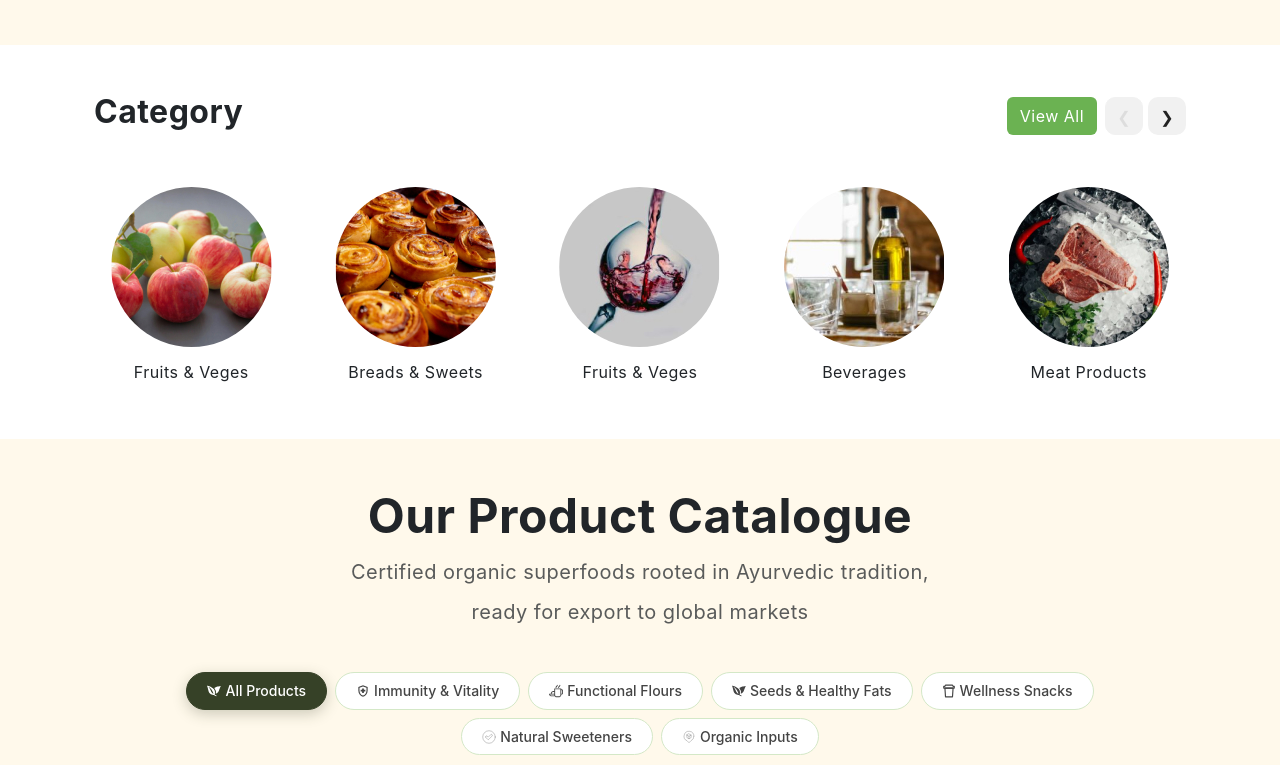
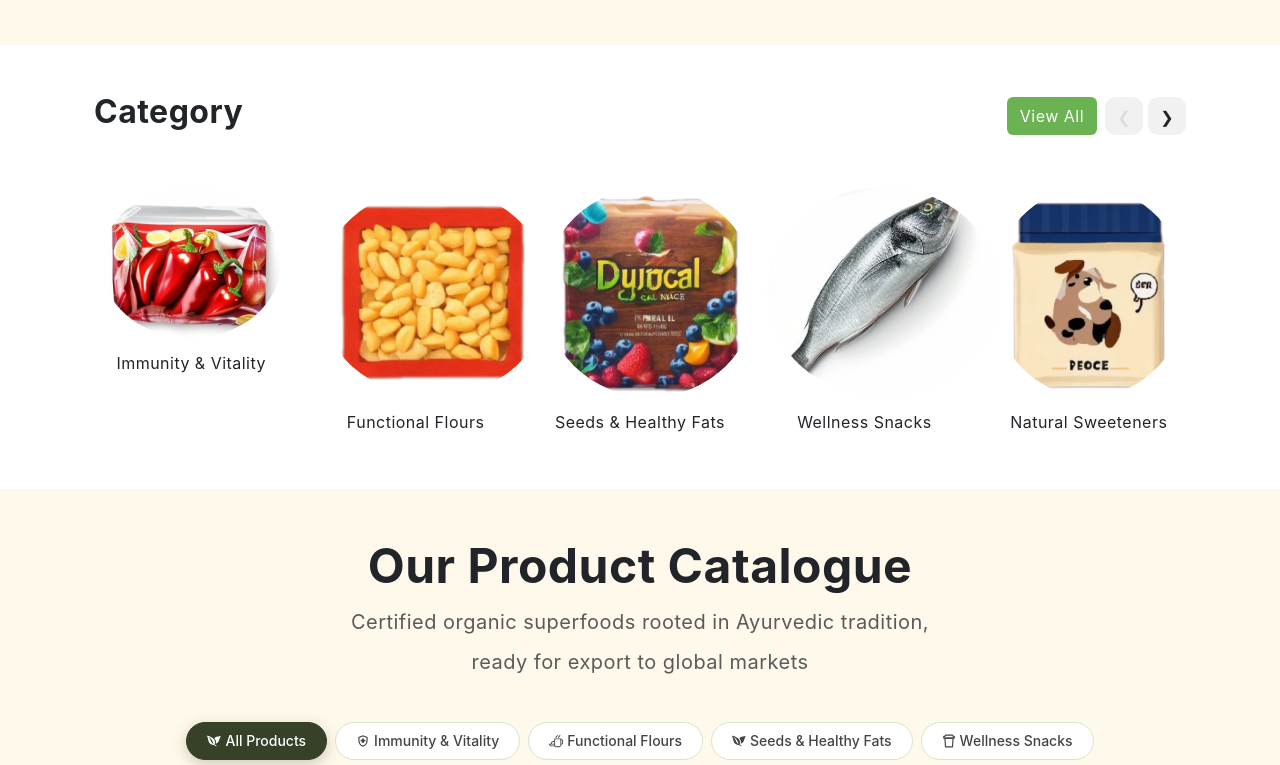
Before and after one commit to Info-DNT/ayushkama_website, a plain HTML site: page index.html in a window 1280 px wide. Shown: the part 2001-2766 px from the top of the page. Drawn offline with nearby package versions, Linux system fonts and the light colour scheme.

Commit message:
fix: use product catalogue images in category carousel and certifications
- Category carousel: replaced generic stock slides with 7 Ayushkama
  product categories (Immunity & Vitality, Functional Flours, Seeds &
  Healthy Fats, Wellness Snacks, Natural Sweeteners, Organic Inputs,
  All Products) using matching product-thumb-*.png images
- Carousel links now scroll to #product-catalogue instead of category.html
- Certifications: updated 5 cert badge images (USDA, India, EU, FSSAI,
  ISO 22000) to use product-thumb images consistent with catalogue

```diff
--- a/index.html
+++ b/index.html
@@ -553,10 +553,13 @@
           <div class="search-bar row bg-light p-2 rounded-4">
             <div class="col-md-4 d-none d-md-block">
               <select class="form-select border-0 bg-transparent">
-                <option>All Categories</option>
-                <option>Groceries</option>
-                <option>Drinks</option>
-                <option>Chocolates</option>
+                <option>All Products</option>
+                <option>Immunity & Vitality</option>
+                <option>Functional Flours</option>
+                <option>Seeds & Healthy Fats</option>
+                <option>Wellness Snacks</option>
+                <option>Natural Sweeteners</option>
+                <option>Organic Inputs</option>
               </select>
             </div>
             <div class="col-11 col-md-7">
@@ -745,10 +748,17 @@
 
         <!-- Left: Text Content -->
         <div class="col-lg-6">
-          <h2 class="display-5 fw-bold lh-sm mb-4" style="color: var(--bs-secondary);">Rooted in the Fertile Plains of India</h2>
-          <p class="text-muted lh-lg">Ayushkama bridges millennia-old Ayurvedic wisdom with contemporary wellness needs. We work directly with over 500 smallholder farmers across India's most fertile regions, cultivating certified organic superfoods that honor traditional agricultural practices while meeting stringent international quality standards.</p>
-          <p class="text-muted lh-lg">From the high-curcumin Lakadong turmeric fields of Meghalaya to the pristine Himalayan forests where our wild honey is harvested, every product carries the essence of Indian soil and the dedication of farming communities committed to sustainable, chemical-free cultivation.</p>
-          <p class="text-muted lh-lg">Our farm-to-container traceability ensures that the vitality preserved in ancient Ayurvedic texts reaches global markets with its nutritional integrity intact.</p>
+          <h2 class="display-5 fw-bold lh-sm mb-4" style="color: var(--bs-secondary);">Rooted in the Fertile Plains of
+            India</h2>
+          <p class="text-muted lh-lg">Ayushkama bridges millennia-old Ayurvedic wisdom with contemporary wellness needs.
+            We work directly with over 500 smallholder farmers across India's most fertile regions, cultivating
+            certified organic superfoods that honor traditional agricultural practices while meeting stringent
+            international quality standards.</p>
+          <p class="text-muted lh-lg">From the high-curcumin Lakadong turmeric fields of Meghalaya to the pristine
+            Himalayan forests where our wild honey is harvested, every product carries the essence of Indian soil and
+            the dedication of farming communities committed to sustainable, chemical-free cultivation.</p>
+          <p class="text-muted lh-lg">Our farm-to-container traceability ensures that the vitality preserved in ancient
+            Ayurvedic texts reaches global markets with its nutritional integrity intact.</p>
 
           <hr class="my-4" style="border-color: #d4e8c7;">
 
@@ -819,7 +829,7 @@
   </section>
   <!-- ===== / ROOTED IN INDIA SECTION ===== -->
 
-<section class="py-5 overflow-hidden">
+  <section class="py-5 overflow-hidden">
     <div class="container-lg">
       <div class="row">
         <div class="col-md-12">
@@ -843,53 +853,47 @@
 
           <div class="category-carousel swiper">
             <div class="swiper-wrapper">
-              <a href="category.html" class="nav-link swiper-slide text-center">
-                <img src="images/category-thumb-1.jpg" class="rounded-circle" alt="Category Thumbnail">
-                <h4 class="fs-6 mt-3 fw-normal category-title">Fruits & Veges</h4>
+
+              <!-- Immunity & Vitality: Moringa (product-thumb-4) -->
+              <a href="#product-catalogue" class="nav-link swiper-slide text-center">
+                <img src="images/product-thumb-4.png" class="rounded-circle" alt="Immunity &amp; Vitality">
+                <h4 class="fs-6 mt-3 fw-normal category-title">Immunity &amp; Vitality</h4>
               </a>
-              <a href="category.html" class="nav-link swiper-slide text-center">
-                <img src="images/category-thumb-2.jpg" class="rounded-circle" alt="Category Thumbnail">
-                <h4 class="fs-6 mt-3 fw-normal category-title">Breads & Sweets</h4>
+
+              <!-- Functional Flours: Sattu (product-thumb-2) -->
+              <a href="#product-catalogue" class="nav-link swiper-slide text-center">
+                <img src="images/product-thumb-2.png" class="rounded-circle" alt="Functional Flours">
+                <h4 class="fs-6 mt-3 fw-normal category-title">Functional Flours</h4>
               </a>
-              <a href="category.html" class="nav-link swiper-slide text-center">
-                <img src="images/category-thumb-3.jpg" class="rounded-circle" alt="Category Thumbnail">
-                <h4 class="fs-6 mt-3 fw-normal category-title">Fruits & Veges</h4>
+
+              <!-- Seeds & Healthy Fats: Sesame (product-thumb-7) -->
+              <a href="#product-catalogue" class="nav-link swiper-slide text-center">
+                <img src="images/product-thumb-7.png" class="rounded-circle" alt="Seeds &amp; Healthy Fats">
+                <h4 class="fs-6 mt-3 fw-normal category-title">Seeds &amp; Healthy Fats</h4>
               </a>
-              <a href="category.html" class="nav-link swiper-slide text-center">
-                <img src="images/category-thumb-4.jpg" class="rounded-circle" alt="Category Thumbnail">
-                <h4 class="fs-6 mt-3 fw-normal category-title">Beverages</h4>
+
+              <!-- Wellness Snacks: Roasted Chana (product-thumb-6) -->
+              <a href="#product-catalogue" class="nav-link swiper-slide text-center">
+                <img src="images/product-thumb-6.png" class="rounded-circle" alt="Wellness Snacks">
+                <h4 class="fs-6 mt-3 fw-normal category-title">Wellness Snacks</h4>
               </a>
-              <a href="category.html" class="nav-link swiper-slide text-center">
-                <img src="images/category-thumb-5.jpg" class="rounded-circle" alt="Category Thumbnail">
-                <h4 class="fs-6 mt-3 fw-normal category-title">Meat Products</h4>
+
+              <!-- Natural Sweeteners: Raw Forest Honey (product-thumb-9) -->
+              <a href="#product-catalogue" class="nav-link swiper-slide text-center">
+                <img src="images/product-thumb-9.png" class="rounded-circle" alt="Natural Sweeteners">
+                <h4 class="fs-6 mt-3 fw-normal category-title">Natural Sweeteners</h4>
               </a>
-              <a href="category.html" class="nav-link swiper-slide text-center">
-                <img src="images/category-thumb-6.jpg" class="rounded-circle" alt="Category Thumbnail">
-                <h4 class="fs-6 mt-3 fw-normal category-title">Breads</h4>
+
+              <!-- Organic Inputs: Turmeric (product-thumb-1) -->
+              <a href="#product-catalogue" class="nav-link swiper-slide text-center">
+                <img src="images/product-thumb-1.png" class="rounded-circle" alt="Organic Inputs">
+                <h4 class="fs-6 mt-3 fw-normal category-title">Organic Inputs</h4>
               </a>
-              <a href="category.html" class="nav-link swiper-slide text-center">
-                <img src="images/category-thumb-7.jpg" class="rounded-circle" alt="Category Thumbnail">
-                <h4 class="fs-6 mt-3 fw-normal category-title">Fruits & Veges</h4>
-              </a>
-              <a href="category.html" class="nav-link swiper-slide text-center">
-                <img src="images/category-thumb-8.jpg" class="rounded-circle" alt="Category Thumbnail">
-                <h4 class="fs-6 mt-3 fw-normal category-title">Breads & Sweets</h4>
-              </a>
-              <a href="category.html" class="nav-link swiper-slide text-center">
-                <img src="images/category-thumb-1.jpg" class="rounded-circle" alt="Category Thumbnail">
-                <h4 class="fs-6 mt-3 fw-normal category-title">Fruits & Veges</h4>
-              </a>
-              <a href="category.html" class="nav-link swiper-slide text-center">
-                <img src="images/category-thumb-1.jpg" class="rounded-circle" alt="Category Thumbnail">
-                <h4 class="fs-6 mt-3 fw-normal category-title">Beverages</h4>
-              </a>
-              <a href="category.html" class="nav-link swiper-slide text-center">
-                <img src="images/category-thumb-1.jpg" class="rounded-circle" alt="Category Thumbnail">
-                <h4 class="fs-6 mt-3 fw-normal category-title">Meat Products</h4>
-              </a>
-              <a href="category.html" class="nav-link swiper-slide text-center">
-                <img src="images/category-thumb-1.jpg" class="rounded-circle" alt="Category Thumbnail">
-                <h4 class="fs-6 mt-3 fw-normal category-title">Breads</h4>
+
+              <!-- All Products: Ashwagandha (product-thumb-3) -->
+              <a href="#product-catalogue" class="nav-link swiper-slide text-center">
+                <img src="images/product-thumb-3.png" class="rounded-circle" alt="All Products">
+                <h4 class="fs-6 mt-3 fw-normal category-title">All Products</h4>
               </a>
 
             </div>
@@ -1369,10 +1373,10 @@
           <div class="why-card text-center px-3">
             <div class="why-icon-circle mx-auto mb-3">
               <svg width="28" height="28" fill="none" viewBox="0 0 24 24" stroke="white" stroke-width="1.8">
-                <rect x="3" y="3" width="7" height="7" rx="1"/>
-                <rect x="14" y="3" width="7" height="7" rx="1"/>
-                <rect x="3" y="14" width="7" height="7" rx="1"/>
-                <path d="M14 14h2v2M14 20h6M20 14v6"/>
+                <rect x="3" y="3" width="7" height="7" rx="1" />
+                <rect x="14" y="3" width="7" height="7" rx="1" />
+                <rect x="3" y="14" width="7" height="7" rx="1" />
+                <path d="M14 14h2v2M14 20h6M20 14v6" />
               </svg>
             </div>
             <h4 class="why-card-title">Farm-to-Container Traceability</h4>
@@ -1385,12 +1389,13 @@
           <div class="why-card text-center px-3">
             <div class="why-icon-circle mx-auto mb-3">
               <svg width="28" height="28" fill="none" viewBox="0 0 24 24" stroke="white" stroke-width="1.8">
-                <path d="M12 2C8 6 6 9 6 12a6 6 0 0012 0c0-3-2-6-6-10z"/>
-                <path d="M12 12c-1.1 0-2 .9-2 2s.9 2 2 2 2-.9 2-2-.9-2-2-2z"/>
+                <path d="M12 2C8 6 6 9 6 12a6 6 0 0012 0c0-3-2-6-6-10z" />
+                <path d="M12 12c-1.1 0-2 .9-2 2s.9 2 2 2 2-.9 2-2-.9-2-2-2z" />
               </svg>
             </div>
             <h4 class="why-card-title">Small-Batch Processing</h4>
-            <p class="why-card-text">Preserves potency &amp; freshness through careful, traditional processing methods</p>
+            <p class="why-card-text">Preserves potency &amp; freshness through careful, traditional processing methods
+            </p>
           </div>
         </div>
 
@@ -1399,9 +1404,10 @@
           <div class="why-card text-center px-3">
             <div class="why-icon-circle mx-auto mb-3">
               <svg width="28" height="28" fill="none" viewBox="0 0 24 24" stroke="white" stroke-width="1.8">
-                <path d="M21 16V8a2 2 0 00-1-1.73l-7-4a2 2 0 00-2 0l-7 4A2 2 0 002 8v8a2 2 0 001 1.73l7 4a2 2 0 002 0l7-4A2 2 0 0021 16z"/>
-                <polyline points="3.27 6.96 12 12.01 20.73 6.96"/>
-                <line x1="12" y1="22.08" x2="12" y2="12"/>
+                <path
+                  d="M21 16V8a2 2 0 00-1-1.73l-7-4a2 2 0 00-2 0l-7 4A2 2 0 002 8v8a2 2 0 001 1.73l7 4a2 2 0 002 0l7-4A2 2 0 0021 16z" />
+                <polyline points="3.27 6.96 12 12.01 20.73 6.96" />
+                <line x1="12" y1="22.08" x2="12" y2="12" />
               </svg>
             </div>
             <h4 class="why-card-title">Sustainable Packaging</h4>
@@ -1414,11 +1420,11 @@
           <div class="why-card text-center px-3">
             <div class="why-icon-circle mx-auto mb-3">
               <svg width="28" height="28" fill="none" viewBox="0 0 24 24" stroke="white" stroke-width="1.8">
-                <path d="M14 2H6a2 2 0 00-2 2v16a2 2 0 002 2h12a2 2 0 002-2V8z"/>
-                <polyline points="14 2 14 8 20 8"/>
-                <line x1="16" y1="13" x2="8" y2="13"/>
-                <line x1="16" y1="17" x2="8" y2="17"/>
-                <polyline points="10 9 9 9 8 9"/>
+                <path d="M14 2H6a2 2 0 00-2 2v16a2 2 0 002 2h12a2 2 0 002-2V8z" />
+                <polyline points="14 2 14 8 20 8" />
+                <line x1="16" y1="13" x2="8" y2="13" />
+                <line x1="16" y1="17" x2="8" y2="17" />
+                <polyline points="10 9 9 9 8 9" />
               </svg>
             </div>
             <h4 class="why-card-title">Regulatory Compliance</h4>
@@ -1440,7 +1446,9 @@
       <div class="row mb-5">
         <div class="col-12 text-center">
           <h2 class="display-5 fw-bold" style="color: var(--bs-secondary);">Global Standards. Local Soul.</h2>
-          <p class="text-muted fs-5 mt-2">Seamless export solutions for <a href="#" class="text-primary text-decoration-none fw-semibold">international wellness brands</a> and distributors</p>
+          <p class="text-muted fs-5 mt-2">Seamless export solutions for <a href="#"
+              class="text-primary text-decoration-none fw-semibold">international wellness brands</a> and distributors
+          </p>
         </div>
       </div>
 
@@ -1452,13 +1460,15 @@
           <div class="export-card">
             <div class="export-icon-circle mb-3">
               <svg width="24" height="24" fill="none" viewBox="0 0 24 24" stroke="white" stroke-width="2">
-                <path d="M21 16V8a2 2 0 00-1-1.73l-7-4a2 2 0 00-2 0l-7 4A2 2 0 002 8v8a2 2 0 001 1.73l7 4a2 2 0 002 0l7-4A2 2 0 0021 16z"/>
-                <polyline points="3.27 6.96 12 12.01 20.73 6.96"/>
-                <line x1="12" y1="22.08" x2="12" y2="12"/>
+                <path
+                  d="M21 16V8a2 2 0 00-1-1.73l-7-4a2 2 0 00-2 0l-7 4A2 2 0 002 8v8a2 2 0 001 1.73l7 4a2 2 0 002 0l7-4A2 2 0 0021 16z" />
+                <polyline points="3.27 6.96 12 12.01 20.73 6.96" />
+                <line x1="12" y1="22.08" x2="12" y2="12" />
               </svg>
             </div>
             <h5 class="export-card-title">Flexible Quantities</h5>
-            <p class="export-card-text">FCL <span class="text-muted">(Full Container Load)</span> and LCL <span class="text-muted">(Less than Container Load)</span> options available</p>
+            <p class="export-card-text">FCL <span class="text-muted">(Full Container Load)</span> and LCL <span
+                class="text-muted">(Less than Container Load)</span> options available</p>
           </div>
         </div>
 
@@ -1467,8 +1477,8 @@
           <div class="export-card">
             <div class="export-icon-circle mb-3">
               <svg width="24" height="24" fill="none" viewBox="0 0 24 24" stroke="white" stroke-width="2">
-                <path d="M20.59 13.41l-7.17 7.17a2 2 0 01-2.83 0L2 12V2h10l8.59 8.59a2 2 0 010 2.82z"/>
-                <line x1="7" y1="7" x2="7.01" y2="7"/>
+                <path d="M20.59 13.41l-7.17 7.17a2 2 0 01-2.83 0L2 12V2h10l8.59 8.59a2 2 0 010 2.82z" />
+                <line x1="7" y1="7" x2="7.01" y2="7" />
               </svg>
             </div>
             <h5 class="export-card-title">Private &amp; White Label</h5>
@@ -1481,10 +1491,10 @@
           <div class="export-card">
             <div class="export-icon-circle mb-3">
               <svg width="24" height="24" fill="none" viewBox="0 0 24 24" stroke="white" stroke-width="2">
-                <path d="M14 2H6a2 2 0 00-2 2v16a2 2 0 002 2h12a2 2 0 002-2V8z"/>
-                <polyline points="14 2 14 8 20 8"/>
-                <line x1="16" y1="13" x2="8" y2="13"/>
-                <line x1="16" y1="17" x2="8" y2="17"/>
+                <path d="M14 2H6a2 2 0 00-2 2v16a2 2 0 002 2h12a2 2 0 002-2V8z" />
+                <polyline points="14 2 14 8 20 8" />
+                <line x1="16" y1="13" x2="8" y2="13" />
+                <line x1="16" y1="17" x2="8" y2="17" />
               </svg>
             </div>
             <h5 class="export-card-title">Custom Compliance</h5>
@@ -1497,9 +1507,9 @@
           <div class="export-card">
             <div class="export-icon-circle mb-3">
               <svg width="24" height="24" fill="none" viewBox="0 0 24 24" stroke="white" stroke-width="2">
-                <circle cx="12" cy="12" r="10"/>
-                <line x1="2" y1="12" x2="22" y2="12"/>
-                <path d="M12 2a15.3 15.3 0 014 10 15.3 15.3 0 01-4 10 15.3 15.3 0 01-4-10 15.3 15.3 0 014-10z"/>
+                <circle cx="12" cy="12" r="10" />
+                <line x1="2" y1="12" x2="22" y2="12" />
+                <path d="M12 2a15.3 15.3 0 014 10 15.3 15.3 0 01-4 10 15.3 15.3 0 01-4-10 15.3 15.3 0 014-10z" />
               </svg>
             </div>
             <h5 class="export-card-title">Export Documentation</h5>
@@ -1516,7 +1526,8 @@
           <!-- Left: Text + Countries -->
           <div class="col-lg-6">
             <h3 class="fw-bold mb-2" style="color: var(--bs-secondary);">Current Export Destinations</h3>
-            <p class="text-muted mb-4">We currently serve 23 countries across four continents, with growing partnerships in:</p>
+            <p class="text-muted mb-4">We currently serve 23 countries across four continents, with growing partnerships
+              in:</p>
             <div class="row">
               <div class="col-6">
                 <ul class="list-unstyled destinations-list">
@@ -1540,7 +1551,12 @@
               </div>
             </div>
             <a href="#" class="btn btn-download mt-3">
-              <svg width="16" height="16" class="me-2" fill="none" viewBox="0 0 24 24" stroke="currentColor" stroke-width="2"><path d="M21 15v4a2 2 0 01-2 2H5a2 2 0 01-2-2v-4"/><polyline points="7 10 12 15 17 10"/><line x1="12" y1="15" x2="12" y2="3"/></svg>
+              <svg width="16" height="16" class="me-2" fill="none" viewBox="0 0 24 24" stroke="currentColor"
+                stroke-width="2">
+                <path d="M21 15v4a2 2 0 01-2 2H5a2 2 0 01-2-2v-4" />
+                <polyline points="7 10 12 15 17 10" />
+                <line x1="12" y1="15" x2="12" y2="3" />
+              </svg>
               Download Product Specifications
             </a>
           </div>
@@ -1574,7 +1590,8 @@
       <div class="row mb-5">
         <div class="col-12 text-center">
           <h2 class="display-5 fw-bold" style="color: var(--bs-secondary);">Trusted by Global Importers</h2>
-          <p class="text-muted fs-5 mt-2">Building long-term partnerships through quality consistency and reliable service</p>
+          <p class="text-muted fs-5 mt-2">Building long-term partnerships through quality consistency and reliable
+            service</p>
         </div>
       </div>
 
@@ -1588,7 +1605,9 @@
               <div class="testimonial-stars">&#9733;&#9733;&#9733;&#9733;&#9733;</div>
               <span class="testimonial-quote-icon">&ldquo;</span>
             </div>
-            <p class="mt-3 text-muted lh-lg fst-italic">&ldquo;Ayushkama has been our trusted supplier for organic Moringa and Ashwagandha for three years. Their quality consistency and documentation support make international compliance seamless.&rdquo;</p>
+            <p class="mt-3 text-muted lh-lg fst-italic">&ldquo;Ayushkama has been our trusted supplier for organic
+              Moringa and Ashwagandha for three years. Their quality consistency and documentation support make
+              international compliance seamless.&rdquo;</p>
             <div class="mt-4 pt-3 border-top">
               <p class="testimonial-author mb-0">Sarah Mitchell</p>
               <p class="testimonial-role mb-0">Procurement Director</p>
@@ -1604,7 +1623,9 @@
               <div class="testimonial-stars">&#9733;&#9733;&#9733;&#9733;&#9733;</div>
               <span class="testimonial-quote-icon">&ldquo;</span>
             </div>
-            <p class="mt-3 text-muted lh-lg fst-italic">&ldquo;The Lakadong turmeric curcumin levels consistently exceed our specifications. Their farm traceability system gives us complete confidence for EU organic certification.&rdquo;</p>
+            <p class="mt-3 text-muted lh-lg fst-italic">&ldquo;The Lakadong turmeric curcumin levels consistently exceed
+              our specifications. Their farm traceability system gives us complete confidence for EU organic
+              certification.&rdquo;</p>
             <div class="mt-4 pt-3 border-top">
               <p class="testimonial-author mb-0">Klaus Weber</p>
               <p class="testimonial-role mb-0">Quality Manager</p>
@@ -1620,7 +1641,8 @@
               <div class="testimonial-stars">&#9733;&#9733;&#9733;&#9733;&#9733;</div>
               <span class="testimonial-quote-icon">&ldquo;</span>
             </div>
-            <p class="mt-3 text-muted lh-lg fst-italic">&ldquo;Professional export documentation and reliable delivery schedules. Their honey varieties perform exceptionally well in Middle Eastern markets.&rdquo;</p>
+            <p class="mt-3 text-muted lh-lg fst-italic">&ldquo;Professional export documentation and reliable delivery
+              schedules. Their honey varieties perform exceptionally well in Middle Eastern markets.&rdquo;</p>
             <div class="mt-4 pt-3 border-top">
               <p class="testimonial-author mb-0">Ahmed Al-Rashid</p>
               <p class="testimonial-role mb-0">CEO</p>
@@ -1641,31 +1663,31 @@
 
             <!-- USDA Organic -->
             <div class="cert-card">
-              <img src="images/category-thumb-1.jpg" alt="USDA Organic" class="cert-img rounded-circle">
+              <img src="images/product-thumb-4.png" alt="USDA Organic" class="cert-img rounded-circle">
               <p class="cert-label">USDA Organic</p>
             </div>
 
             <!-- India Organic -->
             <div class="cert-card">
-              <img src="images/category-thumb-2.jpg" alt="India Organic" class="cert-img rounded-circle">
+              <img src="images/product-thumb-1.png" alt="India Organic" class="cert-img rounded-circle">
               <p class="cert-label">India Organic</p>
             </div>
 
             <!-- EU Organic -->
             <div class="cert-card">
-              <img src="images/category-thumb-3.jpg" alt="EU Organic" class="cert-img rounded-circle">
+              <img src="images/product-thumb-9.png" alt="EU Organic" class="cert-img rounded-circle">
               <p class="cert-label">EU Organic</p>
             </div>
 
             <!-- FSSAI -->
             <div class="cert-card">
-              <img src="images/category-thumb-4.jpg" alt="FSSAI" class="cert-img rounded-circle">
+              <img src="images/product-thumb-2.png" alt="FSSAI" class="cert-img rounded-circle">
               <p class="cert-label">FSSAI</p>
             </div>
 
             <!-- ISO 22000 -->
             <div class="cert-card">
-              <img src="images/category-thumb-5.jpg" alt="ISO 22000" class="cert-img rounded-circle">
+              <img src="images/product-thumb-7.png" alt="ISO 22000" class="cert-img rounded-circle">
               <p class="cert-label">ISO 22000</p>
             </div>
 
```
